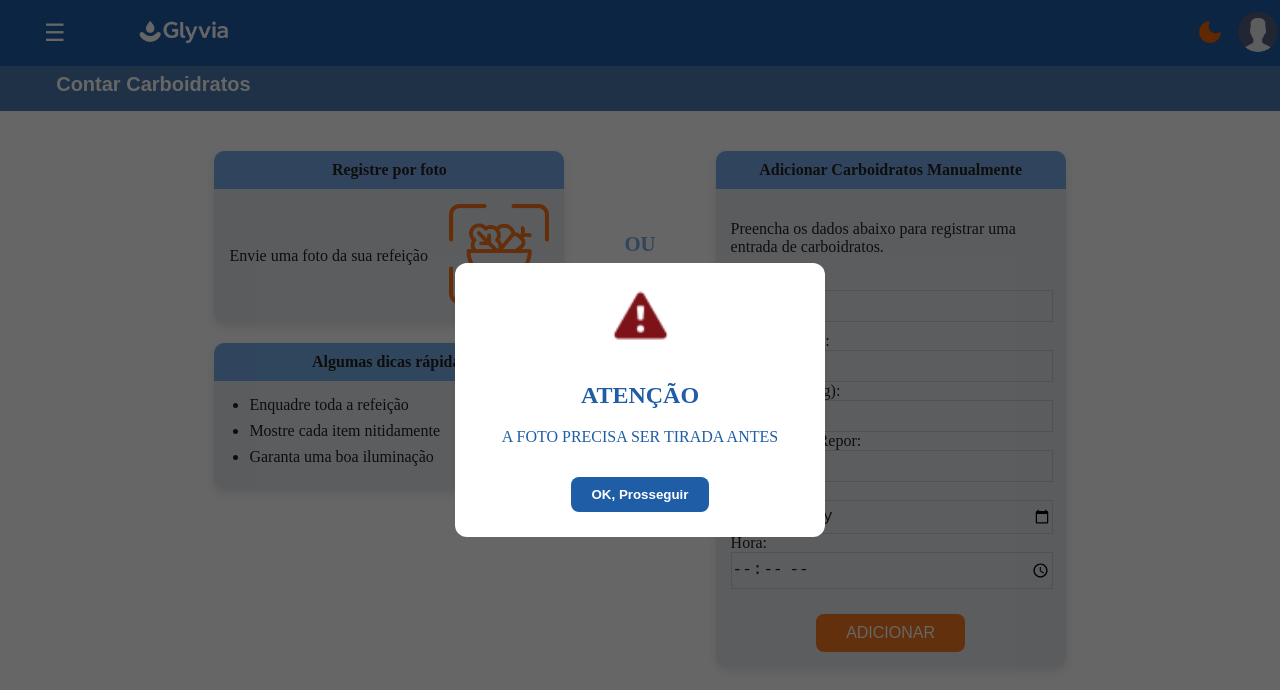
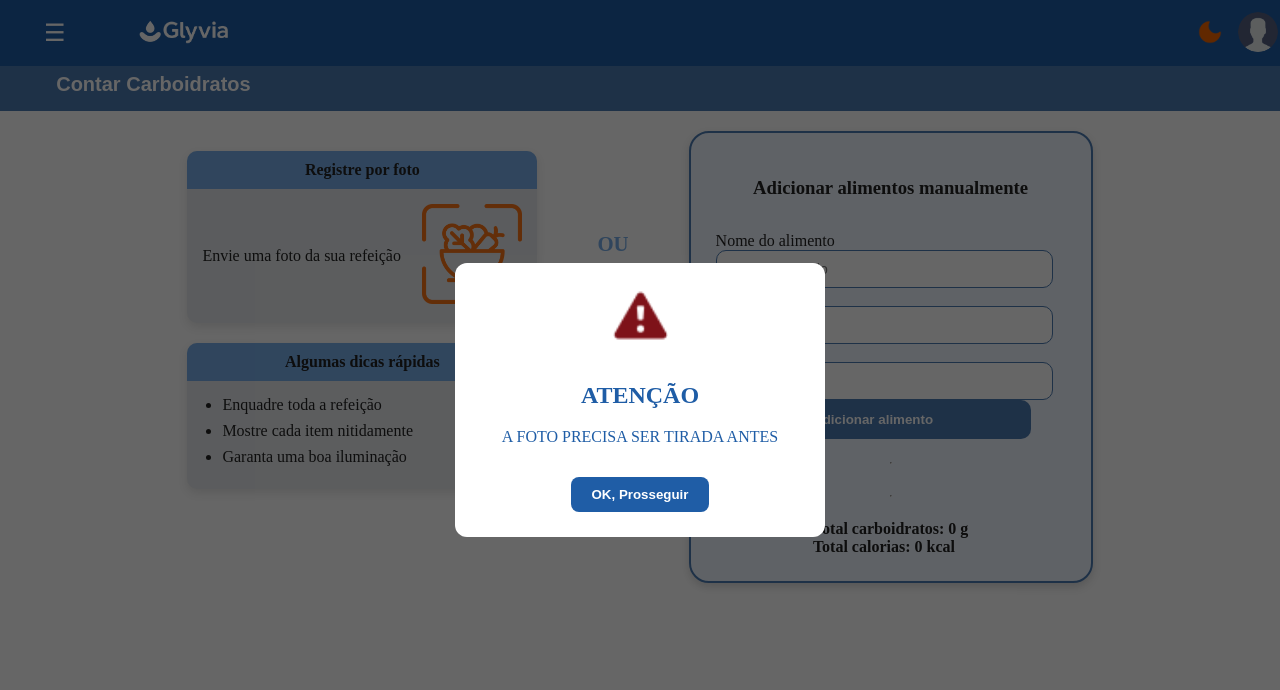
Before and after one commit to Comarella00/GlyviaIntegrador, an Angular app: page /contarcarboidratos in a window 1280 px wide. Shown: the top 690 px of the page. Built offline with nearby package versions, Linux system fonts and the light colour scheme.

Commit message:
arrumado o contar carboidratos dos alimentos para somar mais de um alimento

```diff
--- a/src/app/components/addcarbomanualmente/addcarbomanualmente.css
+++ b/src/app/components/addcarbomanualmente/addcarbomanualmente.css
@@ -1,143 +1,111 @@
-.cardsContainer {
+/* Mantém o header azul */
+.header h2 {
+  background-color: #4C7BB2;
+  margin: -10px -15px 20px;
+  color: white;
+  font-size: 20px;
+  padding-left: 5%;
+  padding-top: 1.5%;
+  padding-bottom: 15px;
+  font-family: Arial, sans-serif;
+}
+
+/* Container principal dos cards */
+.cards-section {
+  display: flex;
+  justify-content: center;
+  align-items: flex-start;
+  gap: 60px;
+  flex-wrap: wrap;
+  width: 100%;
+  margin-top: 20px;
+}
+
+/* CARD PADRÃO (mesmo estilo da tela contar carboidratos) */
+.card {
+  width: 350px;
+  background: #EEF5FF;
+  border: 2px solid #4C7BB2;
+  border-radius: 20px;
+  padding: 25px;
+  box-shadow: 0px 4px 8px rgba(0,0,0,0.15);
   display: flex;
   flex-direction: column;
-  justify-content: center;
   align-items: center;
-  padding: 20px 0;
-  gap: 20px;
+  gap: 15px;
 }
 
-.card {
-  width: 350px;
-  background-color: var(--card-color);
-  border-radius: 10px;
-  box-shadow: 0 4px 10px rgba(0, 0, 0, 0.1);
-  overflow: hidden;
-  color: var(--text-color);
-}
-
-.cardContent input {
-  width: 100%;
-  padding: 6px 0;
-  background: transparent;
-  outline: none;
-  color: var(--text-color);
-  font-size: 1rem;
-  font-weight: 500;
-  border: 1px solid #ccc;
-  transition: border-bottom 0.2s ease-in-out;
-}
-
-.cardContent input::placeholder {
-  color: #999;
-  font-style: italic;
-  opacity: 0.8;
-}
-
-.cardContent input:focus {
-  border-bottom: 1px solid var(--primary-color);
-}
-
-.inputGroup input {
-  flex: 1;
-  border: none;
-  outline: none;
-  font-size: 14px;
-  background-color: transparent;
-  color: var(--text-color);
-}
-
-.cardHeader {
-  background-color: var(--primary-color);
-  color: var(--text-color);
+/* Título dentro dos cards */
+.card-title {
+  font-size: 1.2rem;
   font-weight: bold;
-  padding: 10px 15px;
-  font-size: 16px;
+  color: #1F5DA6;
   text-align: center;
 }
 
-.cardContent {
-  padding: 15px;
+/* Inputs padrão */
+.card input,
+.card select {
+  width: 90%;
+  padding: 10px;
+  border: 1px solid #4C7BB2;
+  border-radius: 10px;
+  background: white;
+  font-size: 14px;
 }
 
-.containerCard {
+/* Botões padrão */
+.card button {
+  width: 90%;
+  padding: 12px;
+  background-color: #4C7BB2;
+  border: none;
+  border-radius: 10px;
+  color: white;
+  font-weight: bold;
+  cursor: pointer;
+  transition: 0.2s;
+}
+
+.card button:hover {
+  background-color: #1F5DA6;
+}
+
+/* Seção da esquerda (foto e dicas) */
+.left-section {
   display: flex;
-  justify-content: space-between;
+  flex-direction: column;
   align-items: center;
   gap: 20px;
 }
 
-.textContent p {
-  margin: 0;
-  font-size: 1rem;
-  color: var(--text-color);
+/* Seção da direita (adicionar manualmente) */
+.right-section {
+  display: flex;
+  flex-direction: column;
+  align-items: center;
 }
 
-.iconContainer img {
-  width: 100px;
-  height: 100px;
-  cursor: pointer;
-  transition: transform 0.2s;
+/* OU centralizado entre os cards */
+.or {
+  display: flex;
+  justify-content: center;
+  align-items: center;
+  font-weight: bold;
+  font-size: 1.3rem;
+  color: var(--primary-color);
+  margin-top: 80px;
 }
 
-.iconContainer img:hover {
-  transform: scale(1.1);
-}
-
-.cardContent ul {
-  padding-left: 20px;
-  margin: 0;
-}
-
-.cardContent li {
-  margin-bottom: 8px;
-  font-size: 1rem;
-  color: var(--text-color);
-}
-
-@media (max-width: 600px) {
-  .containerCard {
+/* Responsividade */
+@media (max-width: 1000px) {
+  .cards-section {
     flex-direction: column;
-    align-items: flex-start;
+    align-items: center;
+    gap: 30px;
   }
 
-  .iconContainer {
-    margin-top: 15px;
+  .or {
+    margin-top: 0;
   }
 }
-
-form {
-  display: flex;
-  flex-direction: column;
-  align-items: stretch; /* alinha os campos à esquerda */
-  justify-content: center;
-  gap: 10px;
-}
-
-form div {
-  display: flex;
-  flex-direction: column;
-  text-align: left;
-}
-
-button {
-  margin: 15px auto 0 auto; /* centraliza horizontalmente */
-  padding: 10px 30px;
-  background-color: #f47920;
-  color: #fff;
-  font-size: 1rem;
-  border: none;
-  border-radius: 8px;
-  cursor: pointer;
-  transition: background-color 0.2s, transform 0.1s;
-  text-transform: uppercase;
-}
-
-button:hover {
-  background-color: #f36500;
-}
-
-button:disabled {
-  background-color: #b5b5b5;
-  cursor: not-allowed;
-}
--- a/src/app/components/addcarbomanualmente/addcarbomanualmente.html
+++ b/src/app/components/addcarbomanualmente/addcarbomanualmente.html
@@ -1,44 +1,35 @@
-<div class="cardsContainer">
-  <div class="card">
-    <div class="cardHeader">Adicionar Carboidratos Manualmente</div>
-    <div class="cardContent">
-      <p>Preencha os dados abaixo para registrar uma entrada de carboidratos.</p>
+<div class="card">
 
-      <form (ngSubmit)="adicionarRefeicao()" #carbForm="ngForm" novalidate>
-        <div>
-          <label for="descricao">Descrição:</label>
-          <input id="descricao" name="descricao" type="text" [(ngModel)]="form.descricao" required />
-        </div>
+  <h3>Adicionar alimentos manualmente</h3>
 
-        <div class="grid-2">
-          <div>
-            <label for="calorias">Calorias (kcal):</label>
-            <input id="calorias" name="calorias" type="number" min="0" [(ngModel)]="form.calorias" required />
-          </div>
+  <!-- FORMULÁRIO DE ENTRADA -->
+  <div class="form">
+    <label>Nome do alimento</label>
+    <input type="text" [(ngModel)]="nome" placeholder="Ex: Arroz cozido" />
 
-          <div>
-            <label for="carboidratos">Carboidratos (g):</label>
-            <input id="carboidratos" name="carboidratos" type="number" min="0" [(ngModel)]="form.carboidratos" required />
-          </div>
+    <label>Carboidratos (g)</label>
+    <input type="number" [(ngModel)]="carboidratos" placeholder="Ex: 28" />
 
-          <div>
-            <label for="insulina">Insulina para Repor:</label>
-            <input id="insulina" name="insulina" type="number" min="0" [(ngModel)]="form.insulina" required />
-          </div>
+    <label>Calorias (kcal)</label>
+    <input type="number" [(ngModel)]="calorias" placeholder="Ex: 130" />
 
-          <div>
-            <label for="dataRefeicao">Data:</label>
-            <input id="dataRefeicao" name="dataRefeicao" type="date" [(ngModel)]="form.dataRefeicao" required />
-          </div>
+    <button (click)="adicionar()">Adicionar alimento</button>
+  </div>
 
-          <div>
-            <label for="horaRefeicao">Hora:</label>
-            <input id="horaRefeicao" name="horaRefeicao" type="time" [(ngModel)]="form.horaRefeicao" required />
-          </div>
-        </div>
+  <hr />
 
-        <button id="button" type="submit">Adicionar</button>
-      </form>
-    </div>
+  <!-- LISTA DOS ALIMENTOS -->
+  <div *ngFor="let item of alimentos; let i = index" class="item">
+    <p>{{ item.nome }} — {{ item.carboidratos }}g carbo — {{ item.calorias }} kcal</p>
+    <button class="del" (click)="remover(i)">Remover</button>
   </div>
+
+  <hr />
+
+  <!-- TOTAL -->
+  <div class="total">
+    <strong>Total carboidratos: {{ totalCarboidratos() }} g</strong><br>
+    <strong>Total calorias: {{ totalCalorias() }} kcal</strong>
+  </div>
+
 </div>
--- a/src/app/components/addcarbomanualmente/addcarbomanualmente.ts
+++ b/src/app/components/addcarbomanualmente/addcarbomanualmente.ts
@@ -1,45 +1,45 @@
 import { Component } from '@angular/core';
-import { AddcarbomanualService } from '../../services/addcarbomanual.service';
-import {FormsModule} from '@angular/forms';
+import { FormsModule } from '@angular/forms';
+import { CommonModule } from '@angular/common';
 
 @Component({
   selector: 'app-addcarbomanualmente',
+  standalone: true,
+  imports: [FormsModule, CommonModule],
   templateUrl: './addcarbomanualmente.html',
-  imports: [
-    FormsModule
-  ],
   styleUrls: ['./addcarbomanualmente.css']
 })
 export class Addcarbomanualmente {
-  form = {
-    descricao: '',
-    calorias: 0,
-    carboidratos: 0,
-    insulina: 0,
-    dataRefeicao: '',
-    horaRefeicao: ''
-  };
 
-  constructor(private refeicaoService: AddcarbomanualService) {}
+  nome: string = '';
+  carboidratos: number = 0;
+  calorias: number = 0;
 
-  adicionarRefeicao() {
-    // Garante formato compatível com backend
-    const dados = {
-      ...this.form,
-      // garante que a hora seja enviada no formato HH:mm:ss
-      horaRefeicao: this.form.horaRefeicao ? this.form.horaRefeicao + ':00' : null
-    };
+  alimentos: any[] = [];
 
-    this.refeicaoService.adicionarRefeicao(dados).subscribe({
-      next: (res) => {
-        console.log('Refeição adicionada:', res);
-        alert('Refeição adicionada com sucesso!');
-      },
-      error: (err) => {
-        console.error('Erro ao adicionar refeição:', err);
-        alert('Erro ao adicionar refeição. Verifique os campos.');
-      }
+  adicionar() {
+    if (!this.nome || this.carboidratos < 0 || this.calorias < 0) return;
+
+    this.alimentos.push({
+      nome: this.nome,
+      carboidratos: this.carboidratos,
+      calorias: this.calorias
     });
+
+    this.nome = '';
+    this.carboidratos = 0;
+    this.calorias = 0;
   }
 
+  remover(index: number) {
+    this.alimentos.splice(index, 1);
+  }
+
+  totalCarboidratos() {
+    return this.alimentos.reduce((sum, item) => sum + item.carboidratos, 0);
+  }
+
+  totalCalorias() {
+    return this.alimentos.reduce((sum, item) => sum + item.calorias, 0);
+  }
 }
--- /dev/null
+++ b/src/app/components/lista-alimentos-refeicao/lista-alimentos-refeicao.css
@@ -0,0 +1,37 @@
+.lista-container {
+  width: 100%;
+  background: #fff;
+  padding: 15px;
+  border-radius: 12px;
+  box-shadow: 0 4px 10px rgba(0,0,0,0.1);
+}
+
+.item {
+  display: flex;
+  justify-content: space-between;
+  background: #eef5ff;
+  padding: 10px;
+  border-radius: 8px;
+  margin-bottom: 10px;
+}
+
+.remover {
+  background: #d9534f;
+  color: white;
+  border: none;
+  padding: 5px 8px;
+  border-radius: 5px;
+  cursor: pointer;
+}
+
+.total {
+  margin-top: 15px;
+  padding-top: 10px;
+  border-top: 2px solid #ddd;
+}
+
+.vazio {
+  text-align: center;
+  color: #777;
+  padding: 20px 0;
+}
```
Also changed, not shown: src/app/components/lista-alimentos-refeicao/lista-alimentos-refeicao.html (added, +21 -0 lines), src/app/components/lista-alimentos-refeicao/lista-alimentos-refeicao.ts (added, +33 -0 lines), 1 other file (tests, documents, lock files or other folders).
